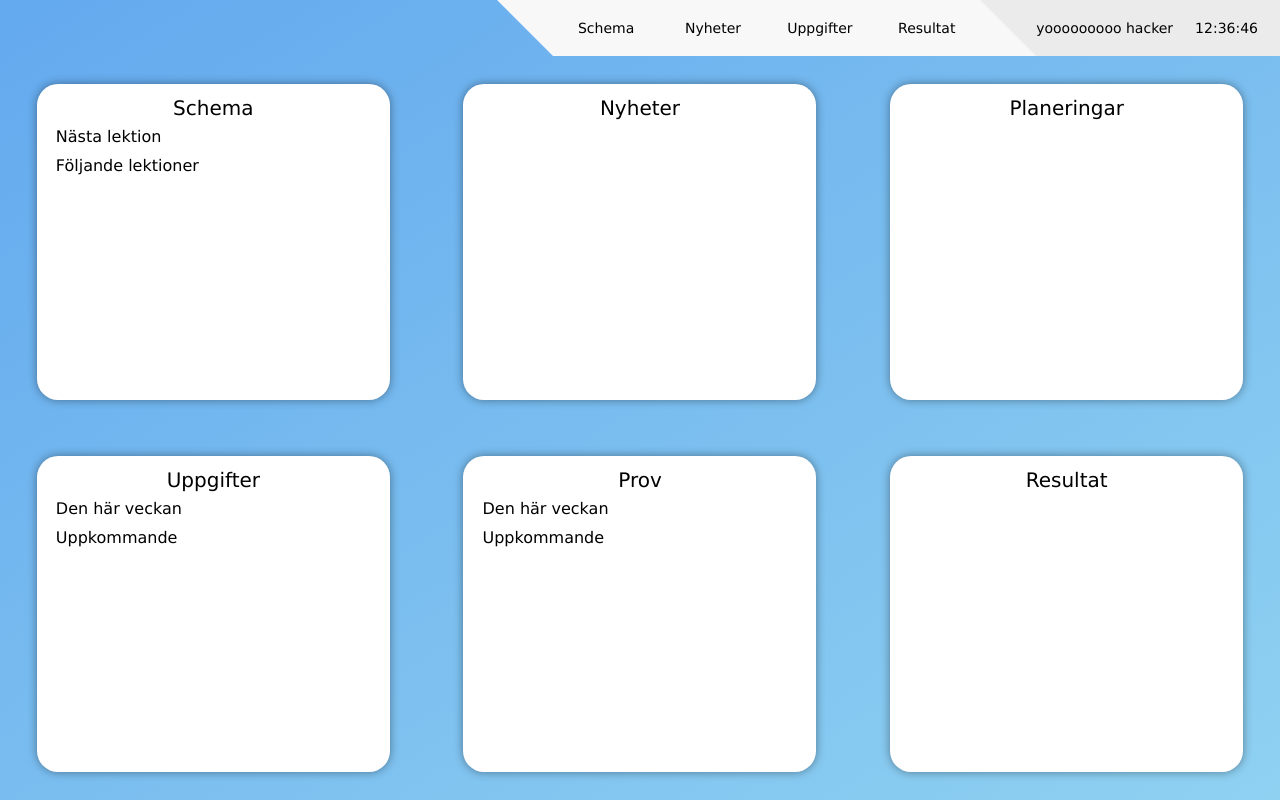
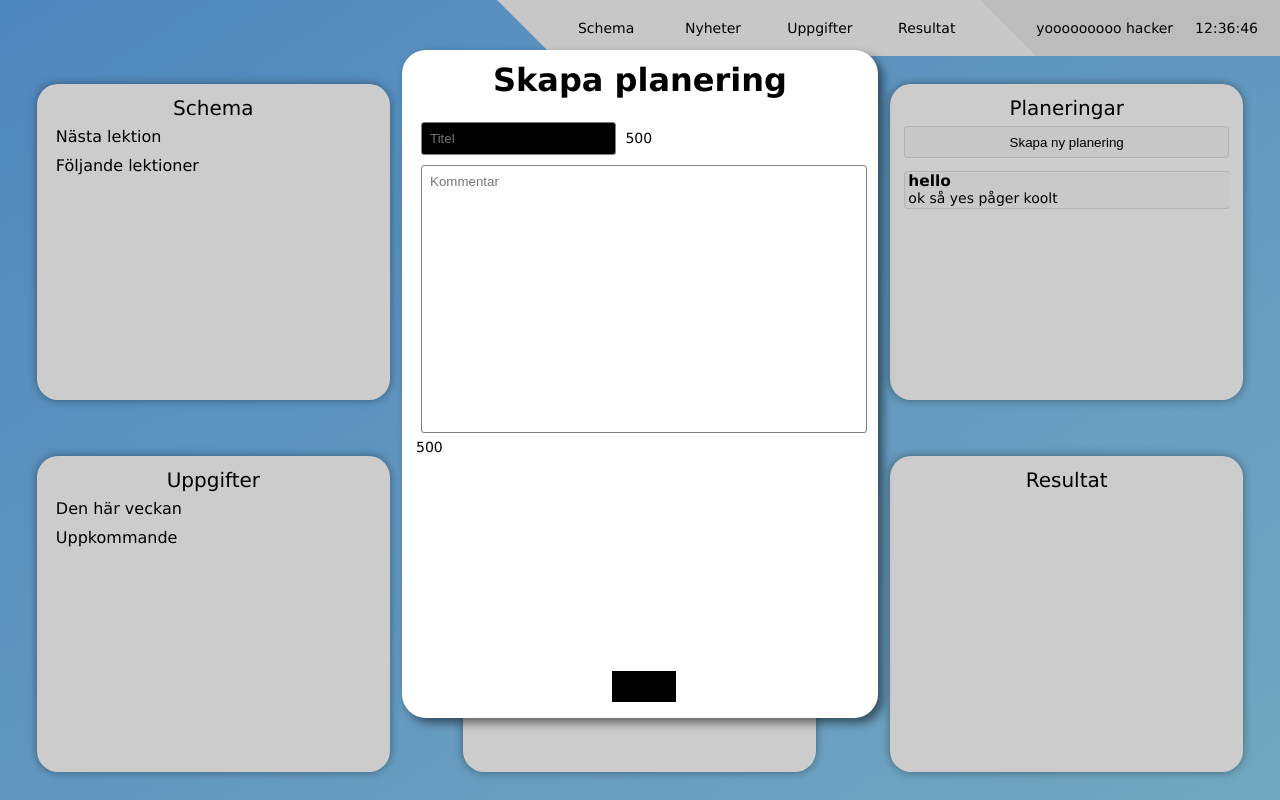
Before and after one commit to EmilKanervalbs/Gymnasiearbete, a Flask app: template project/web/templates/startsida.html in a window 1280 px wide. Run offline with Flask 2, Linux system fonts and the light colour scheme; the template is opened without the code that fills it, so the values that code supplies are empty.

Commit message:
planering start

```diff
--- a/project/temp_resources/news.json
+++ b/project/temp_resources/news.json
@@ -165,7 +165,7 @@
 					},
 					{
 						"course" : "KEMKEM01",
-						"startTime" : 845,
+						"startTime" : 825,
 						"endTime" : 885,
 						"exceptForDays" : [],
 						"room" : "Sal 14 Litet"
--- a/project/web/static/css/style.css
+++ b/project/web/static/css/style.css
@@ -517,6 +517,76 @@ div.uppgifter h3 {
   font-size: 1rem;
 }
 
+#plans .boxcontent button {
+  width: 100%;
+  height: 2rem;
+  background-color: #F8F8F8;
+  border: 1px solid rgba(0, 0, 0, 0.1);
+  border-radius: 4px;
+  -webkit-transition: background-color 100ms ease-in-out;
+  transition: background-color 100ms ease-in-out;
+  margin-bottom: 10px;
+}
+
+#plans .boxcontent button:hover {
+  background-color: #F0F0F0;
+}
+
+.plan-popup-overlay {
+  position: absolute;
+}
+
+.plan-popup-overlay .title-row {
+  margin-bottom: 1rem;
+}
+
+.plan-popup-overlay .plan-input-section .plan-input-section-row {
+  display: block;
+}
+
+.plan-popup-overlay .plan-input-section .plan-input-section-row input, .plan-popup-overlay .plan-input-section .plan-input-section-row textarea {
+  display: inline-block;
+  padding: 0.5rem;
+  margin: 5px;
+  border: solid 1px gray;
+  border-radius: 3px;
+  resize: none;
+}
+
+.plan-popup-overlay .plan-input-section .plan-input-section-row input.input-title, .plan-popup-overlay .plan-input-section .plan-input-section-row textarea.input-title {
+  background-color: black;
+}
+
+.plan-popup-overlay .plan-input-section .plan-input-section-row input.input-content, .plan-popup-overlay .plan-input-section .plan-input-section-row textarea.input-content {
+  width: calc(100% - 20px);
+  font-family: Arial;
+  height: 250px;
+}
+
+.plan-popup-overlay .plan-input-section .plan-input-section-row div {
+  display: inline-block;
+}
+
+.plan-popup-overlay .plan-input-submit {
+  position: absolute;
+  bottom: 0;
+  text-align: center;
+  display: -webkit-box;
+  display: -ms-flexbox;
+  display: flex;
+  -ms-flex-pack: distribute;
+      justify-content: space-around;
+  width: calc(100% - 20px);
+}
+
+.plan-popup-overlay .plan-input-submit button {
+  margin: 1rem;
+  padding: 0.5rem;
+  width: 5vw;
+  border: none;
+  background-color: black;
+}
+
 #hiddenArrow {
   padding: 1rem;
   text-align: center;
--- a/project/web/static/css/style.scss
+++ b/project/web/static/css/style.scss
@@ -8,8 +8,10 @@ $box-color: #FFFFFF; //#BBDDFF
 
 $fs: 14px; //standard font size
 
+$font-family: Verdana, Geneva, Tahoma, sans-serif;
+
 body {
-    font-family: Verdana, Geneva, Tahoma, sans-serif;
+    font-family: $font-family;
     font-size: 14px;
     background-image: $background-gradient;
 
@@ -89,7 +91,7 @@ body {
                             animation-timing-function: cubic-bezier(0.2, 0.9, 0.5   , 1);
 							animation-fill-mode: forwards;
 							animation-delay: 150ms * ($i - 1);
-							// top: ($i -1) * 0px;
+							// top: ($i -1) * 0px; -- fixa så att den inte gör display grid här
 						}
 					}
                 }
@@ -464,6 +466,80 @@ div.uppgifter {
     }
 }
 
+#plans .boxcontent button {
+	width: 100%;
+	height: 2rem;
+	background-color: #F8F8F8;
+	// border-width: 1px;
+	border: 1px solid rgba(0, 0, 0, 0.1);
+	border-radius: 4px;
+	transition: background-color 100ms ease-in-out;
+	margin-bottom: 10px;
+
+	&:hover {
+		background-color: #F0F0F0;
+	}
+}
+
+.plan-popup-overlay {
+	position: absolute;
+
+	.title-row {
+		margin-bottom: 1rem;
+	}
+	.plan-input-section {
+		.plan-input-section-row {
+			display: block;
+
+			input, textarea {
+				display: inline-block;
+				padding: 0.5rem;
+				margin: 5px;
+
+				border: solid 1px gray;
+				border-radius: 3px;
+
+				resize: none;
+
+				&.input-title {
+					background-color: black;
+				}
+
+				&.input-content {
+					width: calc(100% - 20px);
+					font-family: Arial;
+
+					height: 250px;
+				}
+
+			}
+
+			div {
+				display: inline-block;
+			}
+
+		}
+
+	}
+
+	.plan-input-submit {
+		position: absolute;
+		bottom: 0;
+		text-align: center;
+		display: flex;
+		justify-content: space-around;
+		width: calc(100% - 20px);
+		button {
+			margin: 1rem;
+			padding: 0.5rem;
+			width: 5vw;
+			border: none;
+			background-color: black;
+		}
+	}
+}
+
+
 #hiddenArrow {
     padding: 1rem;
     text-align: center;
--- a/project/web/templates/startsida.html
+++ b/project/web/templates/startsida.html
@@ -82,7 +82,34 @@
             </p>
 
         </div>
-    </div>
+	</div>
+
+	<div class="popup-background visible" id="plan-popup">
+		<div class="popup-overlay plan-popup-overlay">
+			<div class="title-row">
+				<h2> Skapa planering </h2>
+			</div>
+
+			<div class="plan-input-section">
+
+				<div class="plan-input-section-row">
+					<input name="title" placeholder="Titel" type="text" class="input-title" id="plan-input-title">
+					<div id="plan-title-input-char-limit"> 500 </div>
+				</div>
+				<div class="plan-input-section-row">
+
+					<!-- <input name="content" placeholder="Kommentar" type="text" class="input-content"> -->
+					<textarea class="input-content" placeholder="Kommentar" id="plan-input-content"></textarea>
+					<div id="plan-content-input-char-limit"> 500 </div>
+				</div>
+
+			</div>
+			<div class="plan-input-submit">
+				<button id="plan-input-submit-button"> helo </button>
+			</div>
+
+		</div>
+	</div>
 
     <main>
         <section class="boxcontainer">
@@ -150,12 +177,13 @@
         </section>
 
         <section class="boxcontainer">
-            <div class="box">
+            <div class="box" id="plans">
                 <h2 class="boxtitle">
                     Planeringar
                 </h2>
                 <div class="boxcontent">
-
+					<button id="open-create-plan-button"> Skapa ny planering </button>
+					<plan-element title="hello" content="ok så yes påger koolt">
                 </div>
             </div>
         </section>
```
Also changed, not shown: project/web/static/js/index.js (+100 -1 lines), 1 other file.
